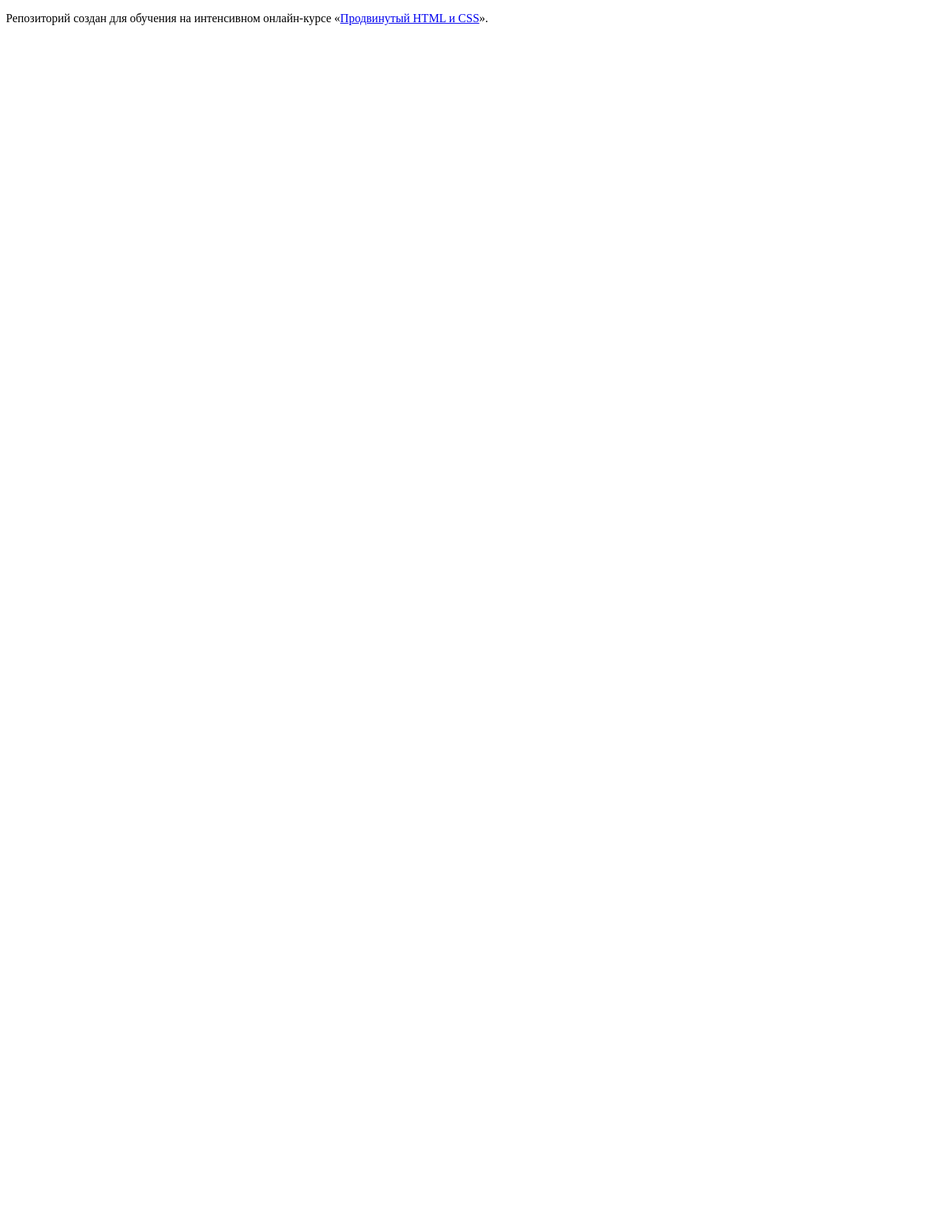
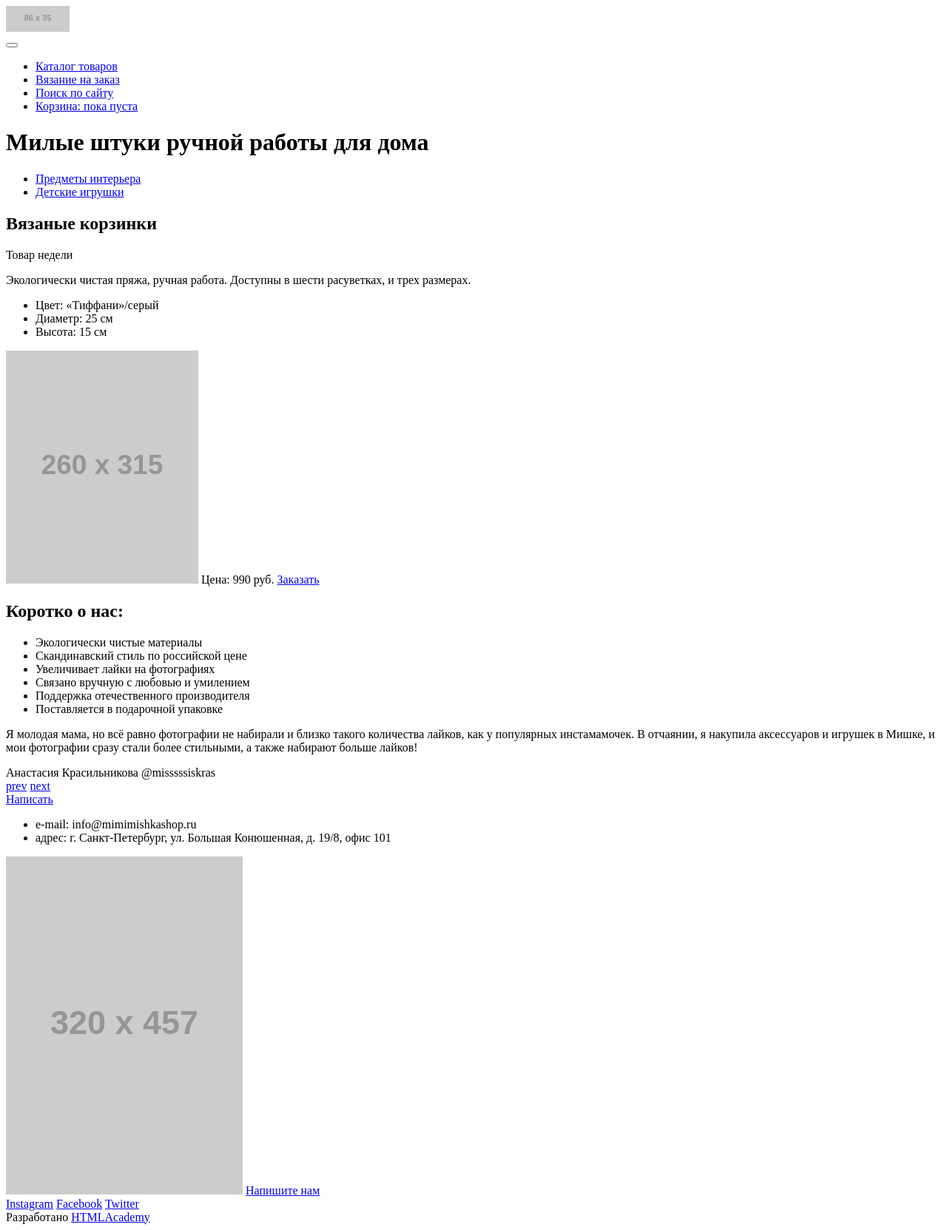
Before and after one commit to KsInta/233919-mishka, a website: page index.html in a window 1280 px wide. Shown: the whole page at 74% size. Before the commit the page ends 800 px from the top, so only its background shows below. Drawn offline with Linux system fonts and the light colour scheme; placeholder pictures from the web are drawn by us.

Commit message:
Сделана HTML разметка 3 страниц личного проекта

```diff
--- a/index.html
+++ b/index.html
@@ -5,8 +5,98 @@
     <title>HTML Academy: Мишка</title>
   </head>
   <body>
-
-    <p>Репозиторий создан для обучения на интенсивном онлайн‑курсе «<a href="https://htmlacademy.ru/intensive/adaptive">Продвинутый HTML и CSS</a>».</p>
-
+    <header class="page-header">
+      <div class="page-header__logo">
+        <img src="http://placehold.it/86x35" alt="Mishka">
+      </div>
+      <nav class="main-nav">
+        <button class="main-nav__toggle" type="button"></button>
+        <div class="main-nav__wrapper">
+          <ul class="main-nav__list">
+            <li class="main-nav__item "><a href="#">Каталог товаров</a></li>
+            <li class="main-nav__item"><a href="#">Вязание на заказ</a></li>
+            <li class="main-nav__item"><a href="#">Поиск по сайту</a></li>
+            <li class="main-nav__item"><a href="#">Корзина: пока пуста</a></li>
+          </ul>
+        </div>
+      </nav>
+    </header>
+    <main class="page-content">
+      <h1 class="page-content__title">Милые штуки ручной работы для дома</h1>
+      <nav class="catalog-nav">
+        <ul class="catalog-nav__list">
+          <li class="catalog-nav__item"><a href="#">Предметы интерьера</a></li>
+          <li class="catalog-nav__item"><a href="#">Детские игрушки</a></li>
+        </ul>
+      </nav>
+      <section class="products-item products-item--product-of-week">
+        <h2 class="products-item__title">Вязаные корзинки</h2>
+        <span class="products-item__product-of-week">Товар недели</span>
+        <p class="products-item__descr">Экологически чистая пряжа, ручная работа. Доступны в шести расуветках, и трех размерах.</p>
+        <ul class="products-item__property-list">
+          <li class="products-item__property-item">
+            <span class="products-item__property-name">Цвет:</span>
+            <span class="products-item__property-value">«Тиффани»/серый</span>
+          </li>
+          <li class="products-item__property-item">
+            <span class="products-item__property-name">Диаметр:</span>
+            <span class="products-item__property-value">25 см</span>
+          </li>
+          <li class="products-item__property-item">
+            <span class="products-item__property-name">Высота:</span>
+            <span class="products-item__property-value">15 см</span>
+          </li>
+        </ul>
+        <img class="products-item__image" src="http://placehold.it/260x315" alt="Вязаные корзинки">
+        <span class="products-item__price">Цена: 990 руб.</span>
+        <a class="btn" href="#">Заказать</a>
+      </section>
+      <section class="advantages">
+        <h2 class="advantages__title">Коротко о нас:</h2>
+        <ul class="advantages__list">
+          <li class="advantages__item">Экологически чистые материалы</li>
+          <li class="advantages__item">Скандинавский стиль по российской цене</li>
+          <li class="advantages__item">Увеличивает лайки на фотографиях</li>
+          <li class="advantages__item">Связано вручную с любовью и умилением</li>
+          <li class="advantages__item">Поддержка отечественного производителя</li>
+          <li class="advantages__item">Поставляется в подарочной упаковке</li>
+        </ul>
+      </section>
+      <section class="recalls">
+        <p class="recalls__text">Я молодая мама, но всё равно фотографии не набирали и близко такого количества лайков, как у популярных инстамамочек. В отчаянии, я накупила аксессуаров и игрушек в Мишке, и мои фотографии сразу стали более стильными, а также набирают больше лайков!</p>
+        <span class="recalls__name">Анастасия Красильникова</span>
+        <span class="recalls__email">@misssssiskras</span>
+        <div class="paginator">
+          <a class="paginator__prev"  href="#">prev</a>
+          <a class="paginator__next"  href="#">next</a>
+        </div>
+        <a class="btn" href="#">Написать</a>
+      </section>
+      <section class="contacts">
+        <ul class="contacts__list">
+          <li class="contacts__item">
+            <span class="contacts__property-name">e-mail:</span>
+            <span class="contacts__property-value">info@mimimishkashop.ru</span>
+          </li>
+          <li class="contacts__item">
+            <span class="contacts__property-name">адрес:</span>
+            <span class="contacts__property-value">г. Санкт-Петербург, ул. Большая Конюшенная, д. 19/8, офис 101</span>
+          </li>
+        </ul>
+        <img class="contacts__map" src="http://placehold.it/320x457" alt="Схема проезда">
+        <a class="btn" href="#">Напишите нам</a>
+      </section>
+    </main>
+    <footer class="page-footer">
+      <section class="social">
+        <a class="social__item" href="#">Instagram</a>
+        <a class="social__item" href="#">Facebook</a>
+        <a class="social__item" href="#">Twitter</a>
+      </section>
+      <section class="developer">
+        <span>Разработано</span>
+        <a class="developer__item" href="https://htmlacademy.ru/">HTMLAcademy</a>
+      </section>
+    </footer>
   </body>
 </html>
```
Also changed, not shown: catalog.html (added, +67 -0 lines), form.html (added, +90 -0 lines).
